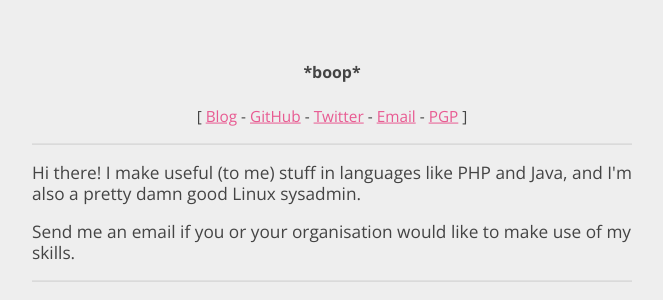
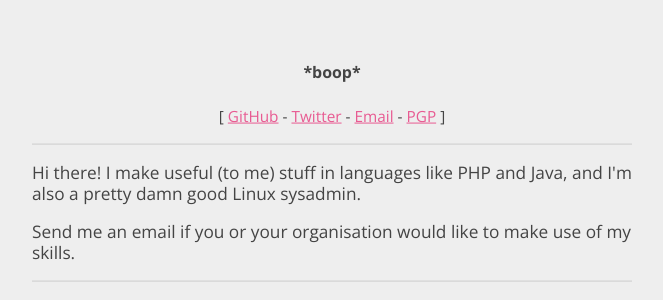
Before and after one commit to TheReverend403/Site, a Jekyll site: the page built from index.html, in a window 1280 px wide. Shown: the part 244-544 px from the top of the page, without its empty margins (308-971 px from the left). Built offline with Jekyll 4.4.1, drawn with Linux system fonts in a browser that asks for light colours.

Commit message:
Remove blog

```diff
--- a/_includes/navmenu.html
+++ b/_includes/navmenu.html
@@ -1,6 +1,4 @@
 <div class="inline-menu">
-	<a href="https://blog.revthefox.co.uk">Blog</a>
-	<p> - </p>
 	<a href="https://github.com/{{ site.github_username }}" target="_blank">GitHub</a>
 	<p> - </p>
 	<a href="https://twitter.com/{{ site.twitter_username }}" target="_blank">Twitter</a>
```
